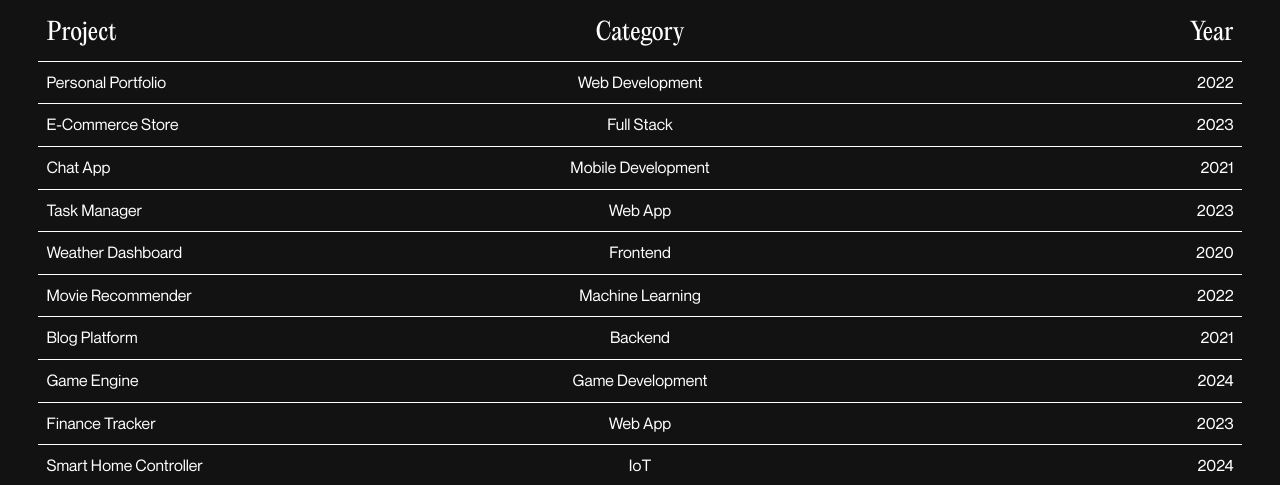
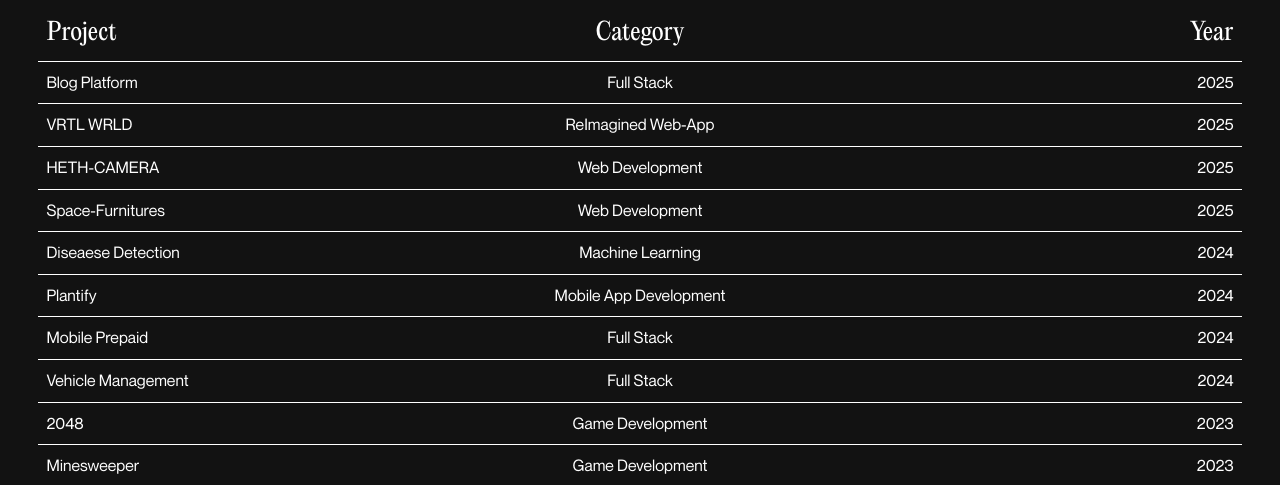
Before and after one commit to Bharath-2101/Portfolio, a Next.js app: page / in a window 1280 px wide. Shown: the part 1014-1499 px from the top of the page. Built offline with nearby package versions, Linux system fonts and the light colour scheme.

Commit message:
Added real links into the data for demos.

```diff
--- a/src/project data/Projects.js
+++ b/src/project data/Projects.js
@@ -1,14 +1,64 @@
 const projects = [
-  { title: "Personal Portfolio", category: "Web Development", year: 2022 },
-  { title: "E-Commerce Store", category: "Full Stack", year: 2023 },
-  { title: "Chat App", category: "Mobile Development", year: 2021 },
-  { title: "Task Manager", category: "Web App", year: 2023 },
-  { title: "Weather Dashboard", category: "Frontend", year: 2020 },
-  { title: "Movie Recommender", category: "Machine Learning", year: 2022 },
-  { title: "Blog Platform", category: "Backend", year: 2021 },
-  { title: "Game Engine", category: "Game Development", year: 2024 },
-  { title: "Finance Tracker", category: "Web App", year: 2023 },
-  { title: "Smart Home Controller", category: "IoT", year: 2024 },
+  {
+    title: "Blog Platform",
+    category: "Full Stack",
+    year: 2025,
+    link: "http://github.com/bharath-2101",
+  },
+  {
+    title: "VRTL WRLD",
+    category: "ReImagined Web-App",
+    year: 2025,
+    link: "https://virtualworld3d.netlify.app/",
+  },
+  {
+    title: "HETH-CAMERA",
+    category: "Web Development",
+    year: 2025,
+    link: "https://heth.netlify.app/",
+  },
+  {
+    title: "Space-Furnitures",
+    category: "Web Development",
+    year: 2025,
+    link: "https://space-furnitures.netlify.app/",
+  },
+  {
+    title: "Diseaese Detection",
+    category: "Machine Learning",
+    year: 2024,
+    link: "http://github.com/bharath-2101",
+  },
+  {
+    title: "Plantify",
+    category: "Mobile App Development",
+    year: 2024,
+    link: "http://github.com/bharath-2101",
+  },
+  {
+    title: "Mobile Prepaid",
+    category: "Full Stack",
+    year: 2024,
+    link: "http://github.com/bharath-2101",
+  },
+  {
+    title: "Vehicle Management",
+    category: "Full Stack",
+    year: 2024,
+    link: "http://github.com/bharath-2101",
+  },
+  {
+    title: "2048",
+    category: "Game Development",
+    year: 2023,
+    link: "https://bharath-2048.netlify.app/",
+  },
+  {
+    title: "Minesweeper",
+    category: "Game Development",
+    year: 2023,
+    link: "https://bharath-minesweeper.netlify.app/",
+  },
 ];
 
 export { projects };
```
